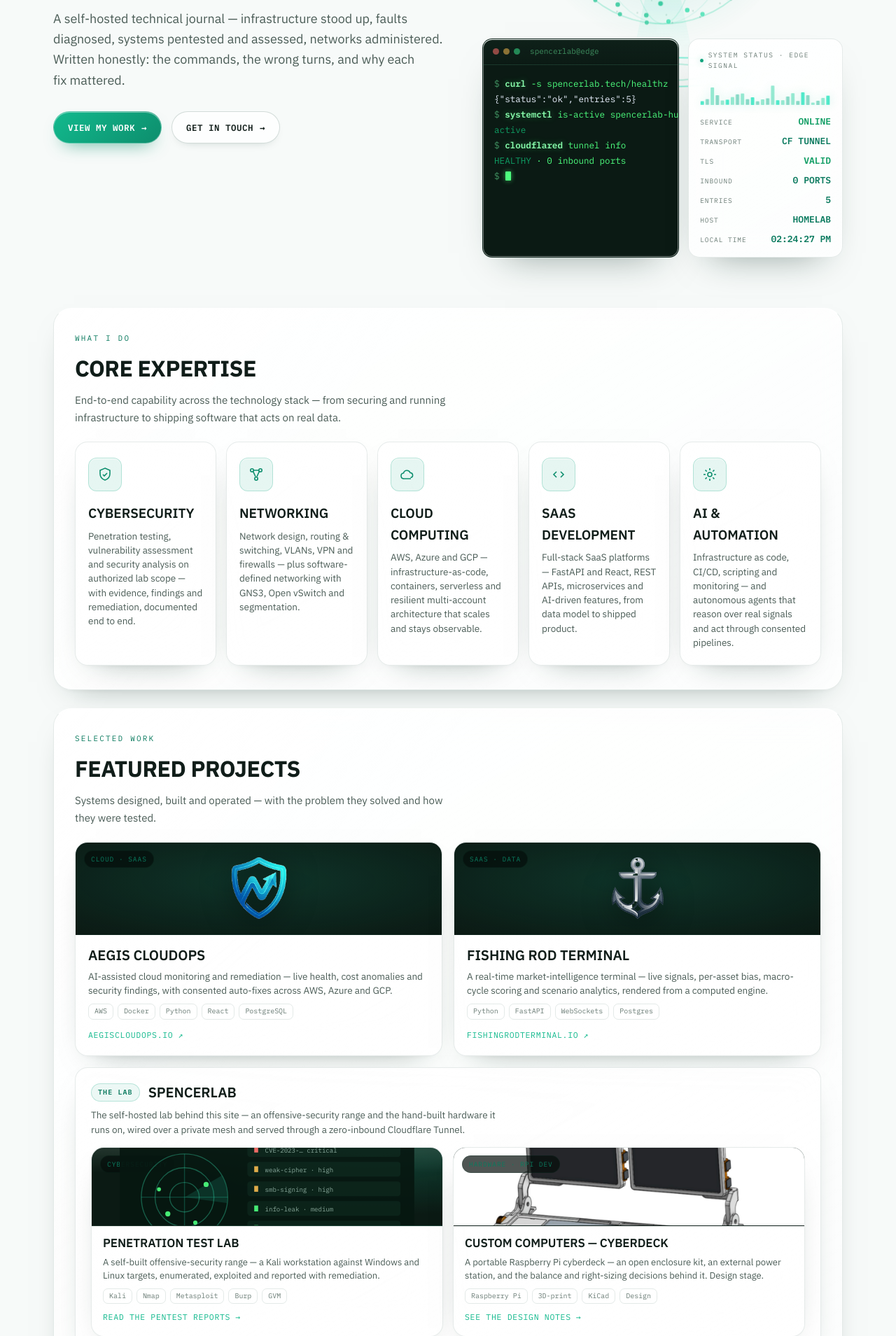
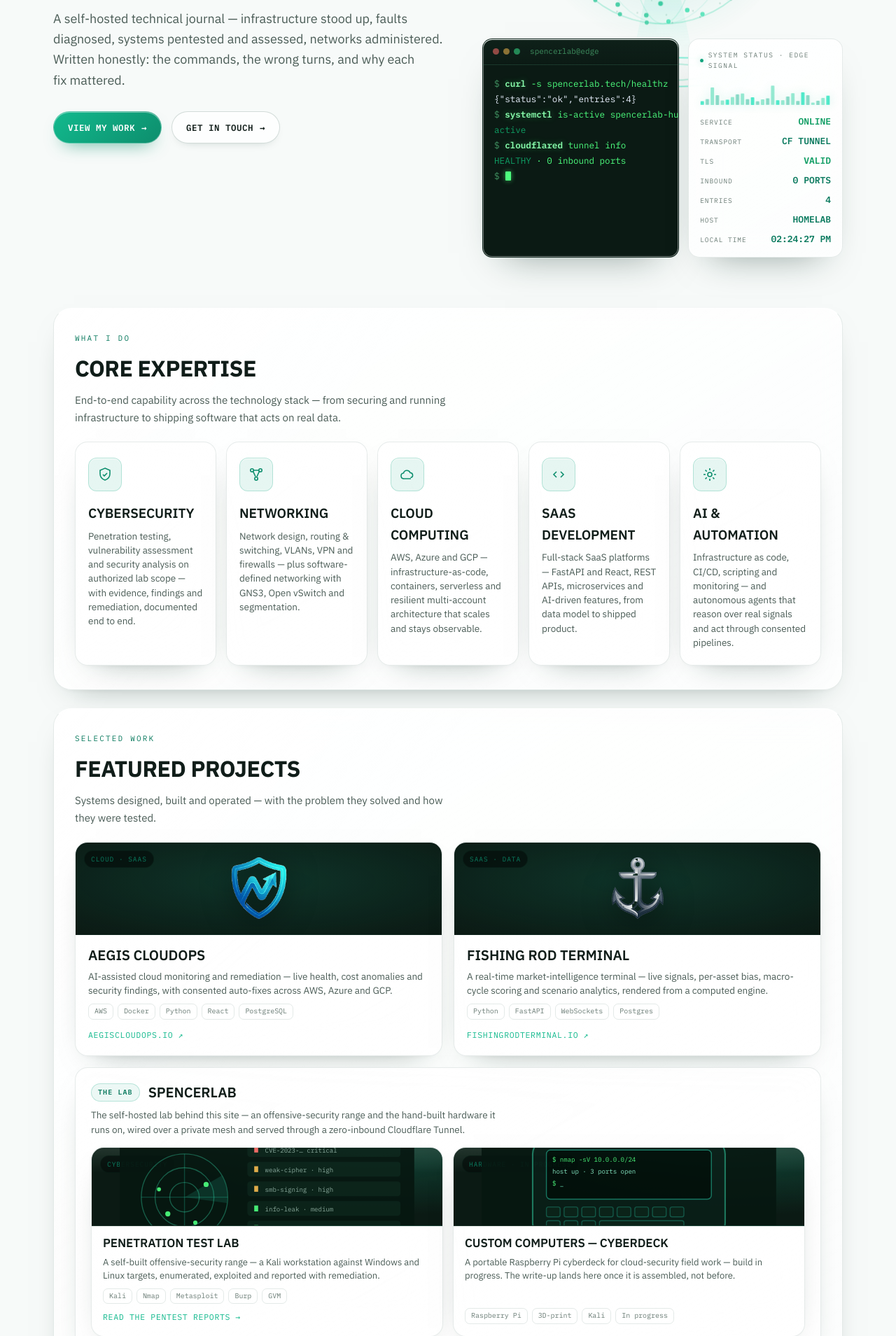
Before and after one commit to spencerawlson/spencerlab-hub, a FastAPI app: page / in a window 1280 px wide. Shown: the part 478-2387 px from the top of the page at 70% size. Run offline with FastAPI, Linux system fonts and the light colour scheme.

Commit message:
Pull the cyberdeck entry; keep an honest in-progress card
The cyberdeck was a design-stage writeup of someone else's kit on a hub
whose promise is shipped work. Removed the entry and its three renders;
the design material now lives offline in Lab_Guides until there is a real,
assembled build to document.

The homepage card stays as a non-clickable "in progress" teaser — reverted
to a neutral placeholder SVG (no borrowed SECTOR 07 renders on the homepage),
"Hardware · In progress", no link. Entry count 6 -> 5. Aegis Managed VPS
coming-soon entry kept.

Co-Authored-By: Claude Opus 4.8 <noreply@anthropic.com>

```diff
--- a/content/entries/cyberdeck-rpi-dev/body.html
+++ /dev/null
@@ -1,97 +0,0 @@
-<header class="masthead">
-  <div class="readwrap">
-    <p class="eyebrow"><span class="dot"></span> Built · design stage</p>
-    <h1 class="title">Custom cyberdeck — the RPI DEV build</h1>
-    <p class="lede">A portable Raspberry&nbsp;Pi cyberdeck for cloud-security and lab work, built on SECTOR 07's open-source RPI DEV design: a single Pi 5, dual swiveling touchscreens and a custom control surface. This page records adapting it for Kali and cloud-posture work. Nothing is assembled yet — it is the design record as the build is planned.</p>
-    <div class="byline">
-      <span><b>Stage</b> design — not built</span>
-      <span><b>Chassis</b> RPI DEV (SECTOR 07)</span>
-      <span><b>Compute</b> single Raspberry Pi 5</span>
-    </div>
-  </div>
-</header>
-
-<div class="readwrap">
-
-<div class="callout gotcha">
-  <p class="ctag">Design stage — read this first</p>
-  <p>None of this is built. The images below are rendered from the kit's own 3D files — the actual chassis geometry, not a styled mock-up — and the enclosure is an open kit designed by someone else, credited below. This page is the working design record; it will be replaced with real photographs and measured numbers once the deck is assembled.</p>
-</div>
-
-<section>
-  <p class="part-tag">Intent</p>
-  <h2>What it is, and what it is for</h2>
-  <p>A self-contained, transportable Raspberry&nbsp;Pi deck that runs Kali Linux for cloud-posture scanning and general lab work — a real keyboard and displays, a control surface, and enough compute to run scans without depending on a network it did not bring with it. It is meant to be set down and worked on next to its power source, not walked around.</p>
-
-  <figure>
-    <img src="/static/cyberdeck-rpi-dev-open.jpg" alt="Render of the assembled RPI DEV cyberdeck: dual swiveling touchscreens on rotary hinges, above a base carrying a wide center display." loading="lazy" width="1200" height="637">
-    <figcaption>The assembled RPI DEV design by SECTOR 07 — dual 9″ touchscreens on rotary hinges over a base with a wide secondary display. A CAD render of the design, not a photo of a physical build.</figcaption>
-  </figure>
-
-  <dl class="facts">
-    <div><dt>Compute</dt><dd>Raspberry Pi 5</dd></div>
-    <div><dt>OS</dt><dd>Kali Linux ARM64</dd></div>
-    <div><dt>Chassis</dt><dd>RPI DEV open kit</dd></div>
-    <div><dt>Power</dt><dd>5V barrel jack (5.1V)</dd></div>
-    <div><dt>Displays</dt><dd>dual 9″ touch, swivel</dd></div>
-    <div><dt>Fabrication</dt><dd>FDM print + PCBWay boards</dd></div>
-  </dl>
-</section>
-
-<section>
-  <p class="part-tag">The kit</p>
-  <h2>Starting from an open design, not a blank sheet</h2>
-  <p>The enclosure is <b>RPI DEV</b>, an open-source cyberdeck designed by <a href="https://www.youtube.com/@SECTOR07" rel="noopener">SECTOR 07</a> — a Raspberry&nbsp;Pi&nbsp;5 platform with dual 9″ rotating touchscreens, 42 printable STL parts plus STEP source, four support PCBs (KiCad + a PCBWay ordering pack), a BOM and an assembly guide. It is <b>not an in-house design</b>; the renders on this page are made from its published files, and full credit goes to SECTOR 07. The design is open-source on the <a href="https://github.com/sector07-dev/RPI_DEV" rel="noopener">RPI DEV repo</a>, and SECTOR 07's <a href="https://www.youtube.com/watch?v=cigAxzQGeLg" rel="noopener">build video</a> shows the finished, assembled deck. This page documents adapting it for cloud-security work.</p>
-  <p>Reading the STL parts and the board schematics settled one thing early: this is a <b>single-Pi</b> deck. It has one Pi bay and one 40-pin carrier; the four boards are the deck's own keyboard, power, GPIO riser and USB expansion, not compute nodes. A signature rotary hinge carries the display on two printed arms. That single-Pi reality turned out to match the work exactly — see the right-sizing note at the end.</p>
-
-  <figure>
-    <img src="/static/cyberdeck-rpi-dev-internal.jpg" alt="Render of the RPI DEV interior with the covers off: a single Raspberry Pi and the four support boards flanking the wide center display." loading="lazy" width="1200" height="637">
-    <figcaption>Covers off: one Raspberry&nbsp;Pi and the four support boards flank the base's center display. The single Pi bay is what makes this a single-node deck, not a cluster.</figcaption>
-  </figure>
-
-  <figure>
-    <img src="/static/cyberdeck-rpi-dev-rear.jpg" alt="Rear render of the RPI DEV: the backs of the two screens marked RPI DEV, the orange rotary-hinge discs, and the EXTEND IO panel on the base." loading="lazy" width="1200" height="637">
-    <figcaption>From the rear: the orange rotary-hinge discs that let each screen swivel independently, the RPI DEV screen backs, and the EXTEND IO panel — the exposed GPIO / I²C port for adding sensors.</figcaption>
-  </figure>
-  <div class="callout lesson">
-    <p class="ctag">Verify what a file actually is</p>
-    <p>The board set is named <code>RPI_Dev_1</code>…<code>4</code>, which reads like four nodes. The schematics say otherwise: one is a switch/rotary control HAT, one a Pi carrier with a barrel jack, one a GPIO riser, one a USB board. Four PCBs, one computer.</p>
-  </div>
-</section>
-
-<section>
-  <p class="part-tag">Power</p>
-  <h2>One 5&nbsp;V rail, fed rather than stored</h2>
-  <p>RPI DEV runs from a single 5&nbsp;V input at the base's barrel jack. The assembly calls for a supply trimmed to about 5.3&nbsp;V so the carrier board sees a clean 5.1&nbsp;V at the Pi. A single Pi&nbsp;5 with dual 9″ screens and a powered hub is a modest load — on the order of 20–30&nbsp;W — so there is no internal battery, BMS or charger in the design: the deck is fed, not self-powered.</p>
-  <p>That leaves field power as a simple, separate choice layered on top: the same 5&nbsp;V rail can come from a USB-C PD bank stepped to 5&nbsp;V, or from a portable power station for a long session away from mains. It changes nothing in the deck itself — only what sits at the other end of the barrel jack.</p>
-</section>
-
-<section>
-  <p class="part-tag">Mechanics</p>
-  <h2>The hard mechanical work is already solved</h2>
-  <p>Starting from a finished design means the balance and hinge problems a scratch-built clamshell would fight are already handled. Each screen rides an orange rotary-hinge disc on ball bearings, swiveling independently between landscape and portrait, and the printed arms route the display cables down to the base. The enclosure is almost entirely snap-fit — screws only where they must be — which is what keeps it printable and serviceable at home.</p>
-  <div class="callout lesson">
-    <p class="ctag">Why adopt rather than design</p>
-    <p>Taking a proven open design skips exactly this class of work. The mechanical R&amp;D is done, so the effort moves to the parts that are specific to the job: the OS, the security tooling, and how it gets powered in the field.</p>
-  </div>
-</section>
-
-<section>
-  <p class="part-tag">Right-sizing</p>
-  <h2>Single-Pi is the right size for this work</h2>
-  <p>RPI DEV is a single-Pi deck by design, and for cloud-security work that is the correct size, not a limit. Cloud-posture scanning runs against provider APIs — it is network- and rate-limit-bound, not compute-bound — so more local cores do not scan faster once the ceiling is the provider's own API. The effort goes where it actually helps: NVMe over an SD card, honest cooling, and the Kali tooling on top.</p>
-</section>
-
-<section>
-  <p class="part-tag">Next</p>
-  <h2>What turns this into a build entry</h2>
-  <ul class="tight">
-    <li>Source the Pi 5, the dual 9″ touchscreens and the rest of SECTOR 07's BOM.</li>
-    <li>Print the chassis; order the four boards from PCBWay.</li>
-    <li>Bench the Pi and the scan workflow flat, before any enclosure.</li>
-    <li>Settle field power — a 5&nbsp;V PD bank or a station sized to the ~20–30&nbsp;W load.</li>
-    <li>Assemble, then replace these renders with real photographs.</li>
-  </ul>
-</section>
-
-</div>
--- a/content/entries/cyberdeck-rpi-dev/meta.json
+++ /dev/null
@@ -1,10 +0,0 @@
-{
-  "slug": "cyberdeck-rpi-dev",
-  "title": "Custom cyberdeck — the RPI DEV build",
-  "category": "built",
-  "date": "2026-09-13",
-  "summary": "The design record for a portable Raspberry Pi cyberdeck: choosing an open enclosure kit, sizing power around an external station, solving the lid-tip balance problem, and right-sizing the compute to the work. Design stage — nothing is assembled yet.",
-  "tags": ["raspberry-pi", "cyberdeck", "3d-print", "kicad", "hardware", "design"],
-  "source": "hand",
-  "reading_time": "6 min"
-}
--- a/templates/home.html
+++ b/templates/home.html
@@ -216,21 +216,29 @@
               </div>
             </a>
 
-            <a class="sublab-item" href="/built/cyberdeck-rpi-dev">
-              {# DESIGN STAGE — nothing built yet. This is a render of the assembled RPI DEV
-                 design by SECTOR 07 (not the earlier XEN-7 concept, which did not match the
-                 kit). Swap for real photographs once it is assembled. #}
-              <div class="shot photo">
-                <span class="tag">Hardware &middot; RPI DEV</span>
-                <img src="/static/cyberdeck-rpi-dev-open.jpg" alt="Render of the assembled RPI DEV cyberdeck: dual swiveling touchscreens on rotary hinges above a base with a wide center display." loading="lazy" width="1200" height="637">
+            <div class="sublab-item">
+              {# IN PROGRESS — no public entry. The build is planned; design notes are kept
+                 offline (Lab_Guides) until there is a real, assembled build to document.
+                 Neutral placeholder art on purpose — no borrowed renders on the homepage. #}
+              <div class="shot">
+                <span class="tag">Hardware &middot; In progress</span>
+                <svg viewBox="0 0 300 150" preserveAspectRatio="xMidYMid slice" aria-hidden="true">
+                  <rect width="300" height="150" fill="#071711"/>
+                  <line x1="236" y1="30" x2="248" y2="12" stroke="#2ee6c0" stroke-opacity=".55" stroke-width="1.3"/><circle cx="248" cy="12" r="2.6" fill="#8ff5d0"/>
+                  <rect x="52" y="28" width="196" height="98" rx="14" fill="#0a1f18" stroke="#35d6a8" stroke-opacity=".55" stroke-width="1.5"/>
+                  <rect x="66" y="38" width="168" height="50" rx="4" fill="#03100a" stroke="#2ee6c0" stroke-opacity=".5"/>
+                  <g font-family="IBM Plex Mono,monospace" font-size="6.5"><text x="72" y="50" fill="#4dfd7e">$ nmap -sV 10.0.0.0/24</text><text x="72" y="62" fill="#8ff5d0">host up · 3 ports open</text><text x="72" y="74" fill="#4dfd7e">$ <tspan fill="#6de9c2">_</tspan></text></g>
+                  <g fill="#0d241b" stroke="#2ee6c0" stroke-opacity=".3">
+                    <rect x="66" y="96" width="14" height="10" rx="2"/><rect x="84" y="96" width="14" height="10" rx="2"/><rect x="102" y="96" width="14" height="10" rx="2"/><rect x="120" y="96" width="14" height="10" rx="2"/><rect x="138" y="96" width="14" height="10" rx="2"/><rect x="156" y="96" width="14" height="10" rx="2"/><rect x="174" y="96" width="14" height="10" rx="2"/><rect x="192" y="96" width="14" height="10" rx="2"/>
+                    <rect x="66" y="110" width="14" height="10" rx="2"/><rect x="84" y="110" width="14" height="10" rx="2"/><rect x="102" y="110" width="14" height="10" rx="2"/><rect x="120" y="110" width="86" height="10" rx="2"/></g>
+                </svg>
               </div>
               <div class="sb">
                 <h4>Custom Computers — Cyberdeck</h4>
-                <p>A portable Raspberry Pi cyberdeck — an open enclosure kit, an external power station, and the balance and right-sizing decisions behind it. Design stage.</p>
-                <div class="tags"><span>Raspberry Pi</span><span>3D-print</span><span>KiCad</span><span>Design</span></div>
-                <span class="view">See the design notes <span class="arw">→</span></span>
+                <p>A portable Raspberry Pi cyberdeck for cloud-security field work — build in progress. The write-up lands here once it is assembled, not before.</p>
+                <div class="tags"><span>Raspberry Pi</span><span>3D-print</span><span>Kali</span><span>In progress</span></div>
               </div>
-            </a>
+            </div>
 
           </div>
         </div>
```
Also changed, not shown: static/cyberdeck-rpi-dev-internal.jpg (deleted), static/cyberdeck-rpi-dev-open.jpg (deleted), static/cyberdeck-rpi-dev-rear.jpg (deleted).
